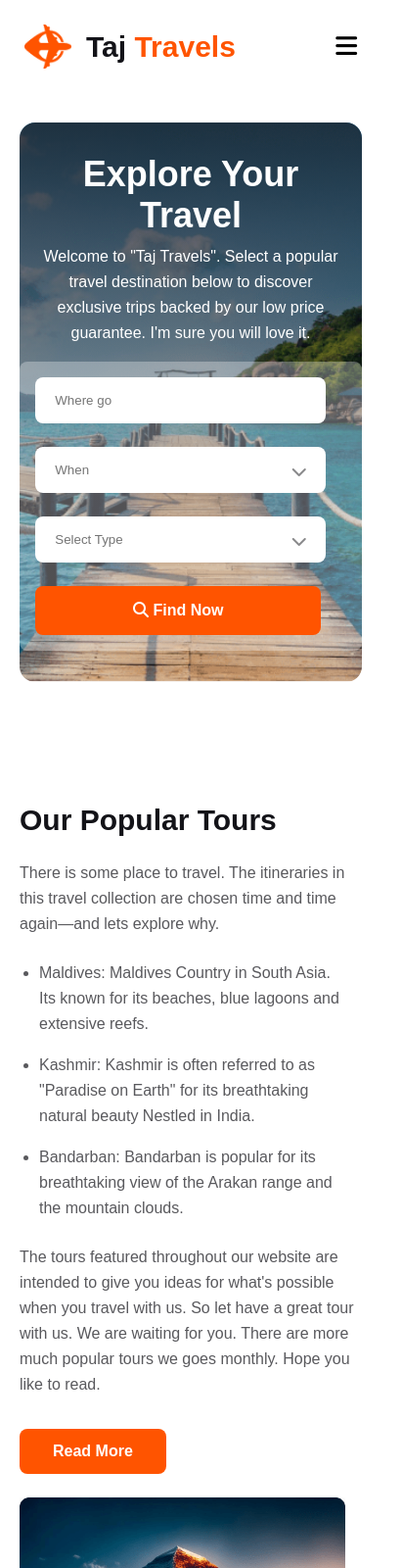
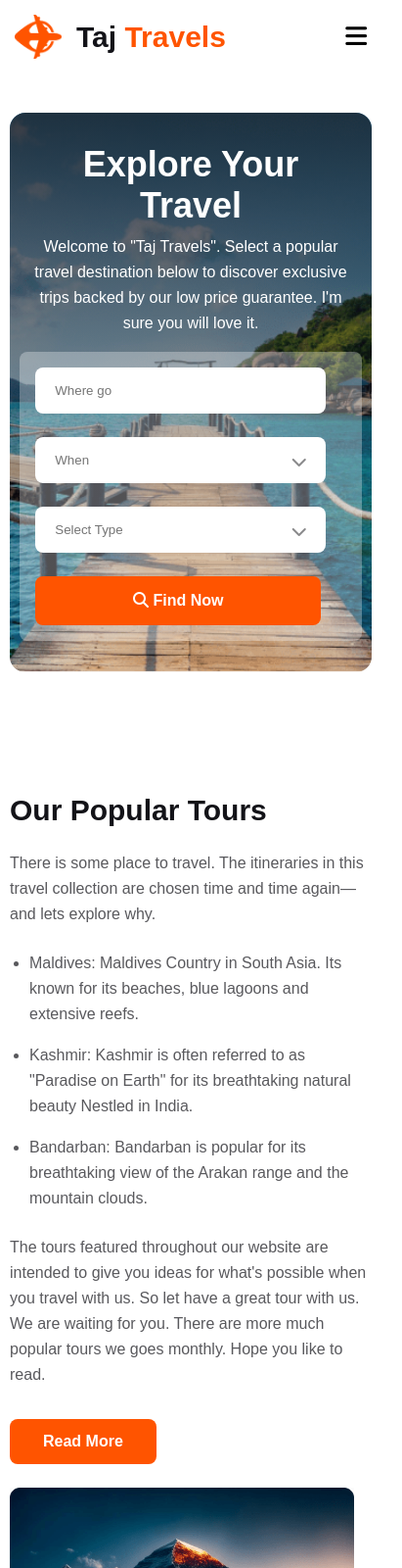
Before and after one commit to TajTanvir1/Taj-Travels, a plain HTML site: page index.html in a window 390 px wide. Shown: the top 1600 px of the page at 98% size, 411 px wide, since content can reach past the window. Drawn offline with Linux system fonts and the light colour scheme.

Commit message:
Responsive img update

```diff
--- a/responsive.css
+++ b/responsive.css
@@ -2,6 +2,7 @@
 
 @media screen and (max-width: 601px) {
     /* Common styles */
+
 
     body {
         align-items: center;
@@ -9,15 +10,15 @@
     }
 
     nav {
-        margin: 20px;
+        margin: 10px;
     }
 
     header {
-        margin: 20px;
+        margin: 10px;
     }
 
     main {
-        margin: 20px;
+        margin: 10px;
     }
 
     .primary-headings {
@@ -327,9 +328,9 @@
         width: 60%;
     }
 
-    .newsletter-input-container {
-        width: 100%;
-    }
+    /* .newsletter-input-container {
+        width: 95%;
+    } */
 
     .newsletter-input {
         width: 80%;
@@ -375,6 +376,10 @@
         width: 100%;
     }
 
+    .special-img-container img{
+        width: 100%;
+    }
+
     /* Footer styles */
 
     footer {
```
